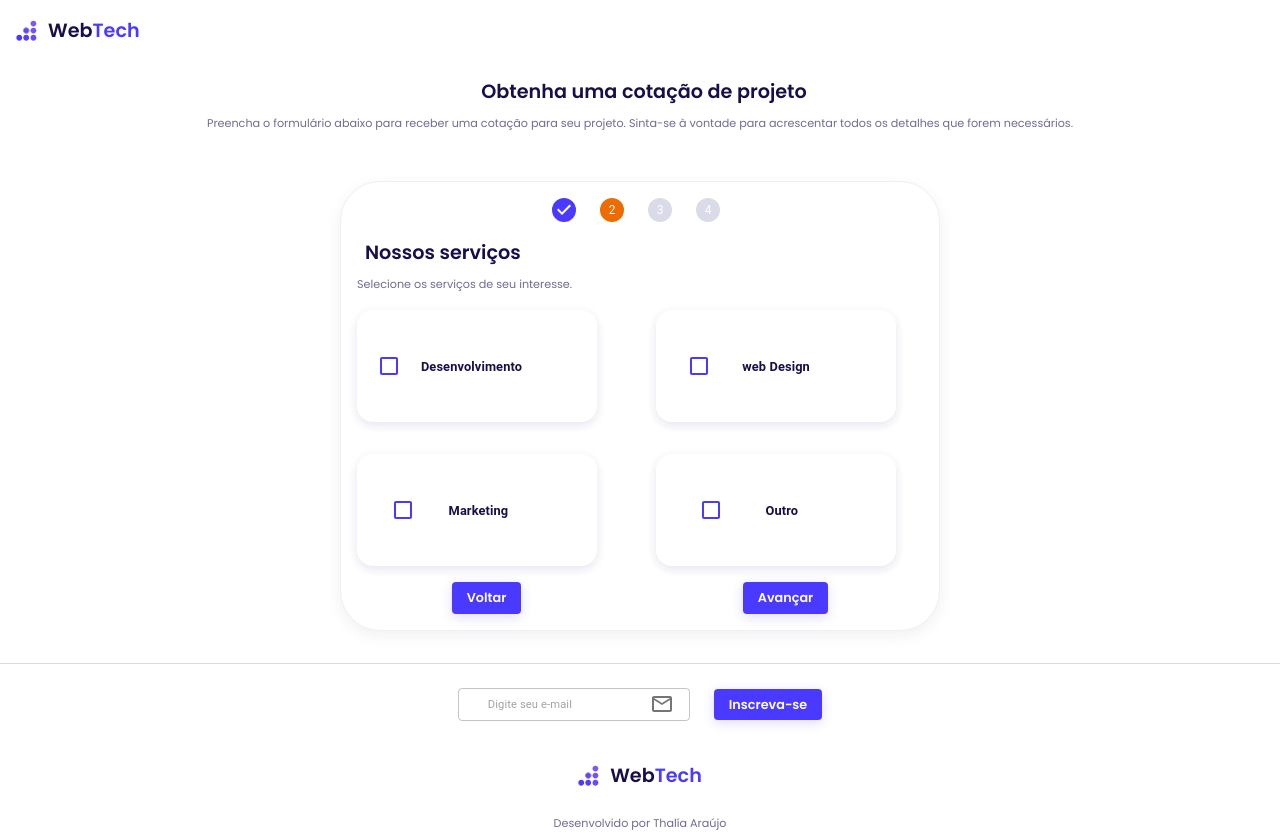
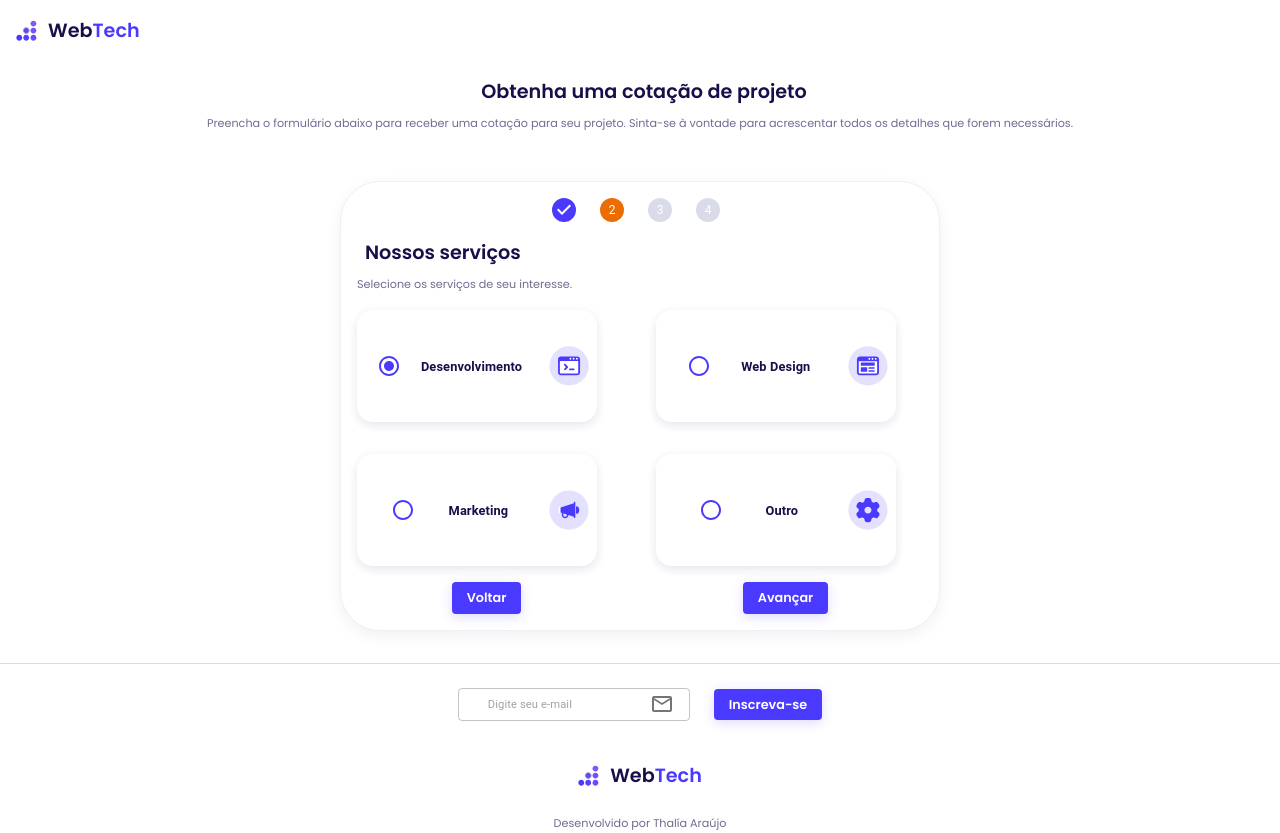
Before and after one commit to Thaliaraujo/multiStepFormTypescript, a React (Create React App) app: page /dashboard in a window 1280 px wide. Both pictures are taken after typing "Sample", "name@example.com", "5", "Sample" into the empty fields and a click on the button "Avançar". Built offline with nearby package versions, Linux system fonts and the light colour scheme.

Commit message:
Refactor: StepTwo and StepThree

```diff
--- a/mock/db.json
+++ b/mock/db.json
@@ -8,22 +8,13 @@
       "id": 1
     },
     {
-      "name": "cdf",
+      "name": "Thalía",
       "email": "thalia.araujo321@gmail.com",
-      "phone": 858,
-      "company": "hgy",
-      "service": "",
+      "phone": 11963950231,
+      "company": "Solar",
+      "service": "design",
       "price": "R$10.000 - R$20.000",
-      "id": 2
-    },
-    {
-      "name": "",
-      "email": "",
-      "phone": null,
-      "company": "",
-      "service": "",
-      "price": "",
-      "id": 3
+      "id": 8
     }
   ],
   "subscription": [
--- a/src/app/pages/dashboard/components/form/components/cardForm/CardForm.tsx
+++ /dev/null
@@ -1,58 +0,0 @@
-import { Checkbox, FormControlLabel, Typography } from '@mui/material';
-import React from 'react';
-
-interface ICardProps{
-    value: string,
-    label: string;
-    icon?: any;
-    onClick: (newvalue: string) => void;
-};
-
-
-export const CardForm:  React.FC<ICardProps> = (props) => {
-
-
-    return(
-
-        <FormControlLabel
-            value='{props.label}'
-            control={
-                <Checkbox
-                    sx={{
-                        color: '#4A3AFF',
-                        '&.Mui-checked': {
-                            color: '#4A3AFF',
-                        },
-                    }}
-                />
-            }
-            label={
-                <Typography
-                    sx={{
-                        fontSize: '.8rem',
-                        fontWeight: 600,
-
-                    }}>
-                    {props.label}
-                </Typography>
-            }
-            sx={{
-                display: 'flex',
-                justifyContent: 'space-evenly',
-                alignItems: 'center',
-
-                width: '15rem',
-                height: '7rem',
-                paddingRight: '4rem',
-                borderRadius: '1rem',
-
-                backgroundImage: `{props.icon}`,
-                backgroundRepeat: 'no-repeat',
-                backgroundPosition: 'right .5rem center',
-                backgroundColor: '##FFFFFF',
-
-                boxShadow: '0px 4px 10px 0px rgba(31, 37, 89, 0.07), 0px 2px 11px 0px rgba(69, 65, 164, 0.06)',
-            }}
-        />
-    );
-};
--- a/src/app/pages/dashboard/components/form/components/step2/StepTwo.tsx
+++ b/src/app/pages/dashboard/components/form/components/step2/StepTwo.tsx
@@ -1,16 +1,13 @@
 import styled from "styled-components";
-import { FormGroup } from "@mui/material";
+import {FormControlLabel, Radio, RadioGroup, Typography } from "@mui/material";
 
 import { Paragraphs } from "../../../paragraphs/Paragraphs";
 import { Titles } from "../../../titles/Titles";
-import { CardForm } from "../cardForm/CardForm";
 
 import developer from "./imagesStepTwo/developer.svg";
 import design from "./imagesStepTwo/design.svg";
 import marketing from "./imagesStepTwo/marketing.svg";
 import setting from "./imagesStepTwo/Setting.svg";
-
-
 
 
 const SStepTwo = styled.div `
@@ -30,8 +27,9 @@ export const StepTwo = (props: {
             <Titles>Nossos serviços</Titles>
             <Paragraphs>Selecione os serviços de seu interesse.</Paragraphs>
 
-            <FormGroup
+            <RadioGroup
                 row
+                defaultValue="desenvolvimento"
                 sx={{
                     display: 'flex',
                     justifyContent: 'space-around',
@@ -41,199 +39,174 @@ export const StepTwo = (props: {
                     gap: '2rem'
                 }}
             >
-                <CardForm
+                <FormControlLabel
                     value="desenvolvimento"
-                    label="Desenvolvimento"
-                    icon={(developer)}
                     onClick={() => handleServiceChange("desenvolvimento")}
+                    control={
+                        <Radio
+                            sx={{
+                                color: '#4A3AFF',
+                                '&.Mui-checked': {
+                                    color: '#4A3AFF',
+                                },
+                            }}
+                        />
+                    }
+                    label={
+                        <Typography
+                            sx={{
+                                fontSize: '.8rem',
+                                fontWeight: 600,
+
+                            }}>
+                            Desenvolvimento
+                        </Typography>
+                    }
+                    sx={{
+                        display: 'flex',
+                        justifyContent: 'space-evenly',
+                        alignItems: 'center',
+
+                        width: '15rem',
+                        height: '7rem',
+                        paddingRight: '4rem',
+                        borderRadius: '1rem',
+
+                        backgroundImage: `url(${developer})`,
+                        backgroundRepeat: 'no-repeat',
+                        backgroundPosition: 'right .5rem center',
+                        backgroundColor: '##FFFFFF',
+
+                        boxShadow: '0px 4px 10px 0px rgba(31, 37, 89, 0.07), 0px 2px 11px 0px rgba(69, 65, 164, 0.06)',
+                    }}
                 />
 
-                <CardForm
+                <FormControlLabel
                     value="design"
-                    label="web Design"
-                    icon={(design)}
                     onClick={() => handleServiceChange("design")}
+                    control={
+                        <Radio
+                            sx={{
+                                color: '#4A3AFF',
+                                '&.Mui-checked': {
+                                    color: '#4A3AFF',
+                                },
+                            }}
+                        />
+                    }
+                    label={
+                        <Typography
+                            sx={{
+                                fontSize: '.8rem',
+                                fontWeight: 600,
+
+                            }}>
+                            Web Design
+                        </Typography>
+                    }
+                    sx={{
+                        display: 'flex',
+                        justifyContent: 'space-evenly',
+                        alignItems: 'center',
+
+                        width: '15rem',
+                        height: '7rem',
+                        paddingRight: '4rem',
+                        borderRadius: '1rem',
+
+                        backgroundImage: `url(${design})`,
+                        backgroundRepeat: 'no-repeat',
+                        backgroundPosition: 'right .5rem center',
+                        backgroundColor: '##FFFFFF',
+
+                        boxShadow: '0px 4px 10px 0px rgba(31, 37, 89, 0.07), 0px 2px 11px 0px rgba(69, 65, 164, 0.06)',
+                    }}
                 />
 
-                <CardForm
+                <FormControlLabel
                     value="marketing"
-                    label="Marketing"
-                    icon={(marketing)}
                     onClick={() => handleServiceChange("marketing")}
+                    control={
+                        <Radio
+                            sx={{
+                                color: '#4A3AFF',
+                                '&.Mui-checked': {
+                                    color: '#4A3AFF',
+                                },
+                            }}
+                        />
+                    }
+                    label={
+                        <Typography
+                            sx={{
+                                fontSize: '.8rem',
+                                fontWeight: 600,
+
+                            }}>
+                            Marketing
+                        </Typography>
+                    }
+                    sx={{
+                        display: 'flex',
+                        justifyContent: 'space-evenly',
+                        alignItems: 'center',
+
+                        width: '15rem',
+                        height: '7rem',
+                        paddingRight: '4rem',
+                        borderRadius: '1rem',
+
+                        backgroundImage: `url(${marketing})`,
+                        backgroundRepeat: 'no-repeat',
+                        backgroundPosition: 'right .5rem center',
+                        backgroundColor: '##FFFFFF',
+
+                        boxShadow: '0px 4px 10px 0px rgba(31, 37, 89, 0.07), 0px 2px 11px 0px rgba(69, 65, 164, 0.06)',
+                    }}
                 />
 
-                <CardForm
+                <FormControlLabel
                     value="outro"
-                    label="Outro"
-                    icon={(setting)}
                     onClick={() => handleServiceChange("outro")}
+                    control={
+                        <Radio
+                            sx={{
+                                color: '#4A3AFF',
+                                '&.Mui-checked': {
+                                    color: '#4A3AFF',
+                                },
+                            }}
+                        />
+                    }
+                    label={
+                        <Typography
+                            sx={{
+                                fontSize: '.8rem',
+                                fontWeight: 600,
+
+                            }}>
+                            Outro
+                        </Typography>
+                    }
+                    sx={{
+                        display: 'flex',
+                        justifyContent: 'space-evenly',
+                        alignItems: 'center',
+
+                        width: '15rem',
+                        height: '7rem',
+                        paddingRight: '4rem',
+                        borderRadius: '1rem',
+
+                        backgroundImage: `url(${setting})`,
+                        backgroundRepeat: 'no-repeat',
+                        backgroundPosition: 'right .5rem center',
+                        backgroundColor: '##FFFFFF',
+
+                        boxShadow: '0px 4px 10px 0px rgba(31, 37, 89, 0.07), 0px 2px 11px 0px rgba(69, 65, 164, 0.06)',
+                    }}
                 />
-            </FormGroup>
+            </RadioGroup>
         </SStepTwo>
     );
 };
-
-
-//  {/* <FormControlLabel
-//                     value="desenvolvimento"
-//                     onClick={() => handleServiceChange(["desenvolvimento"])}
-//                     control={
-//                         <Checkbox
-//                             sx={{
-//                                 color: '#4A3AFF',
-//                                 '&.Mui-checked': {
-//                                     color: '#4A3AFF',
-//                                 },
-//                             }}
-//                         />
-//                     }
-//                     label={
-//                         <Typography
-//                             sx={{
-//                                 fontSize: '.8rem',
-//                                 fontWeight: 600,
-
-//                             }}>
-//                             Desenvolvimento
-//                         </Typography>
-//                     }
-//                     sx={{
-//                         display: 'flex',
-//                         justifyContent: 'space-evenly',
-//                         alignItems: 'center',
-
-//                         width: '15rem',
-//                         height: '7rem',
-//                         paddingRight: '4rem',
-//                         borderRadius: '1rem',
-
-//                         backgroundImage: `url(${developer})`,
-//                         backgroundRepeat: 'no-repeat',
-//                         backgroundPosition: 'right .5rem center',
-//                         backgroundColor: '##FFFFFF',
-
-//                         boxShadow: '0px 4px 10px 0px rgba(31, 37, 89, 0.07), 0px 2px 11px 0px rgba(69, 65, 164, 0.06)',
-//                     }}
-//                 />
-
-//                 <FormControlLabel
-//                     value="design"
-//                     onClick={() => handleServiceChange(["design"])}
-//                     control={
-//                         <Checkbox
-//                             sx={{
-//                                 color: '#4A3AFF',
-//                                 '&.Mui-checked': {
-//                                     color: '#4A3AFF',
-//                                 },
-//                             }}
-//                         />
-//                     }
-//                     label={
-//                         <Typography
-//                             sx={{
-//                                 fontSize: '.8rem',
-//                                 fontWeight: 600,
-
-//                             }}>
-//                             Web Design
-//                         </Typography>
-//                     }
-//                     sx={{
-//                         display: 'flex',
-//                         justifyContent: 'space-evenly',
-//                         alignItems: 'center',
-
-//                         width: '15rem',
-//                         height: '7rem',
-//                         paddingRight: '4rem',
-//                         borderRadius: '1rem',
-
-//                         backgroundImage: `url(${design})`,
-//                         backgroundRepeat: 'no-repeat',
-//                         backgroundPosition: 'right .5rem center',
-//                         backgroundColor: '##FFFFFF',
-
-//                         boxShadow: '0px 4px 10px 0px rgba(31, 37, 89, 0.07), 0px 2px 11px 0px rgba(69, 65, 164, 0.06)',
-//                     }}
-//                 />
-
-//                 <FormControlLabel
-//                     value="marketing"
-//                     onClick={() => handleServiceChange(["marketing"])}
-//                     control={
-//                         <Checkbox
-//                             sx={{
-//                                 color: '#4A3AFF',
-//                                 '&.Mui-checked': {
-//                                     color: '#4A3AFF',
-//                                 },
-//                             }}
-//                         />
-//                     }
-//                     label={
-//                         <Typography
-//                             sx={{
-//                                 fontSize: '.8rem',
-//                                 fontWeight: 600,
-
-//                             }}>
-//                             Marketing
-//                         </Typography>
-//                     }
-//                     sx={{
-//                         display: 'flex',
-//                         justifyContent: 'space-evenly',
-//                         alignItems: 'center',
-
-//                         padding: '2rem 4rem 2rem 1rem',
-//                         borderRadius: '1rem',
-
-//                         backgroundImage: `url(${marketing})`,
-//                         backgroundRepeat: 'no-repeat',
-//                         backgroundPosition: 'right .5rem center',
-//                         backgroundColor: '##FFFFFF',
-
-//                         boxShadow: '0px 4px 10px 0px rgba(31, 37, 89, 0.07), 0px 2px 11px 0px rgba(69, 65, 164, 0.06)',
-//                     }}
-//                 />
-
-//                 <FormControlLabel
-//                     value="Outro"
-//                     onClick={() => handleServiceChange(["Outro"])}
-//                     control={
-//                         <Checkbox
-//                             sx={{
-//                                 color: '#4A3AFF',
-//                                 '&.Mui-checked': {
-//                                     color: '#4A3AFF',
-//                                 },
-//                             }}
-//                         />
-//                     }
-//                     label={
-//                         <Typography
-//                             sx={{
-//                                 fontSize: '.8rem',
-//                                 fontWeight: 600,
-
-//                             }}>
-//                             Outro
-//                         </Typography>
-//                     }
-//                     sx={{
-//                         display: 'flex',
-//                         justifyContent: 'space-evenly',
-//                         alignItems: 'center',
-
-//                         padding: '2rem 4rem 2rem 1rem',
-//                         borderRadius: '1rem',
-
-//                         backgroundImage: `url(${setting})`,
-//                         backgroundRepeat: 'no-repeat',
-//                         backgroundPosition: 'right .5rem center',
-//                         backgroundColor: '##FFFFFF',
-
-//                         boxShadow: '0px 4px 10px 0px rgba(31, 37, 89, 0.07), 0px 2px 11px 0px rgba(69, 65, 164, 0.06)',
-//                     }}
-//                 /> */}
```
Also changed, not shown: src/app/pages/dashboard/components/form/components/step3/StepThree.tsx (+16 -8 lines).
